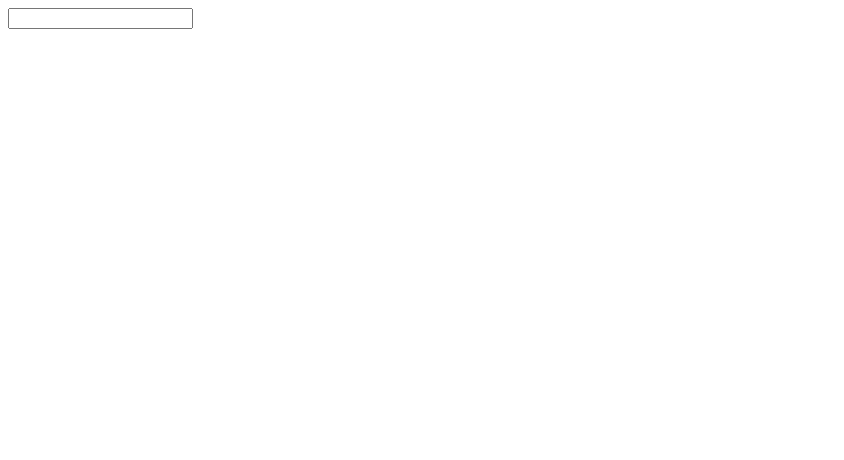
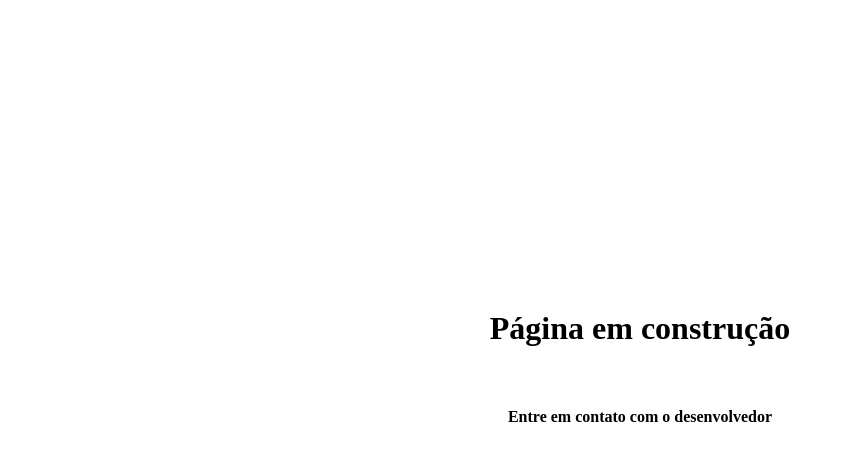
Before and after one commit to danielrodrigues0709/cadastro_bovinos_api, a website: page src/pages/recover-password/recover-password.html in a window 1280 px wide. Shown: the whole page, without its empty margins (0-844 px from the left). Drawn offline with Linux system fonts and the light colour scheme.

Commit message:
feat: ajuste página recuperar senha

```diff
--- a/src/pages/recover-password/recover-password.html
+++ b/src/pages/recover-password/recover-password.html
@@ -7,7 +7,11 @@
     <title>Recuperar senha</title>
 </head>
 <body>
-    <input type="text">
+    <div style="display: flex; flex-direction: column; justify-content: center; align-items: center; height: 90vh;">
+        <h1>Página em construção</h1>
+        <br>
+        <h4>Entre em contato com o desenvolvedor</h4>
+    </div>
 
     <script src="recover-password.js"></script>
 </body>
```
